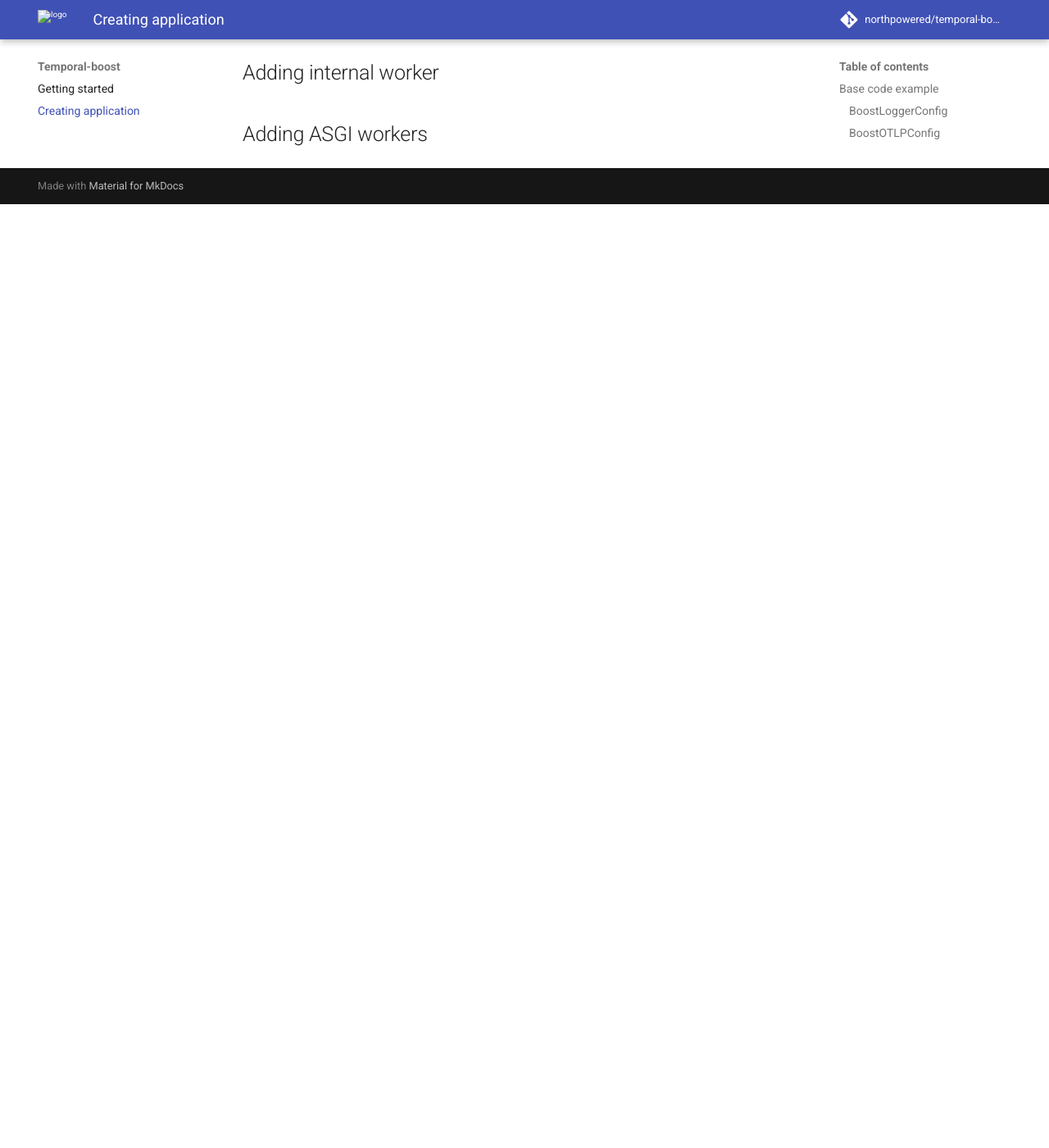
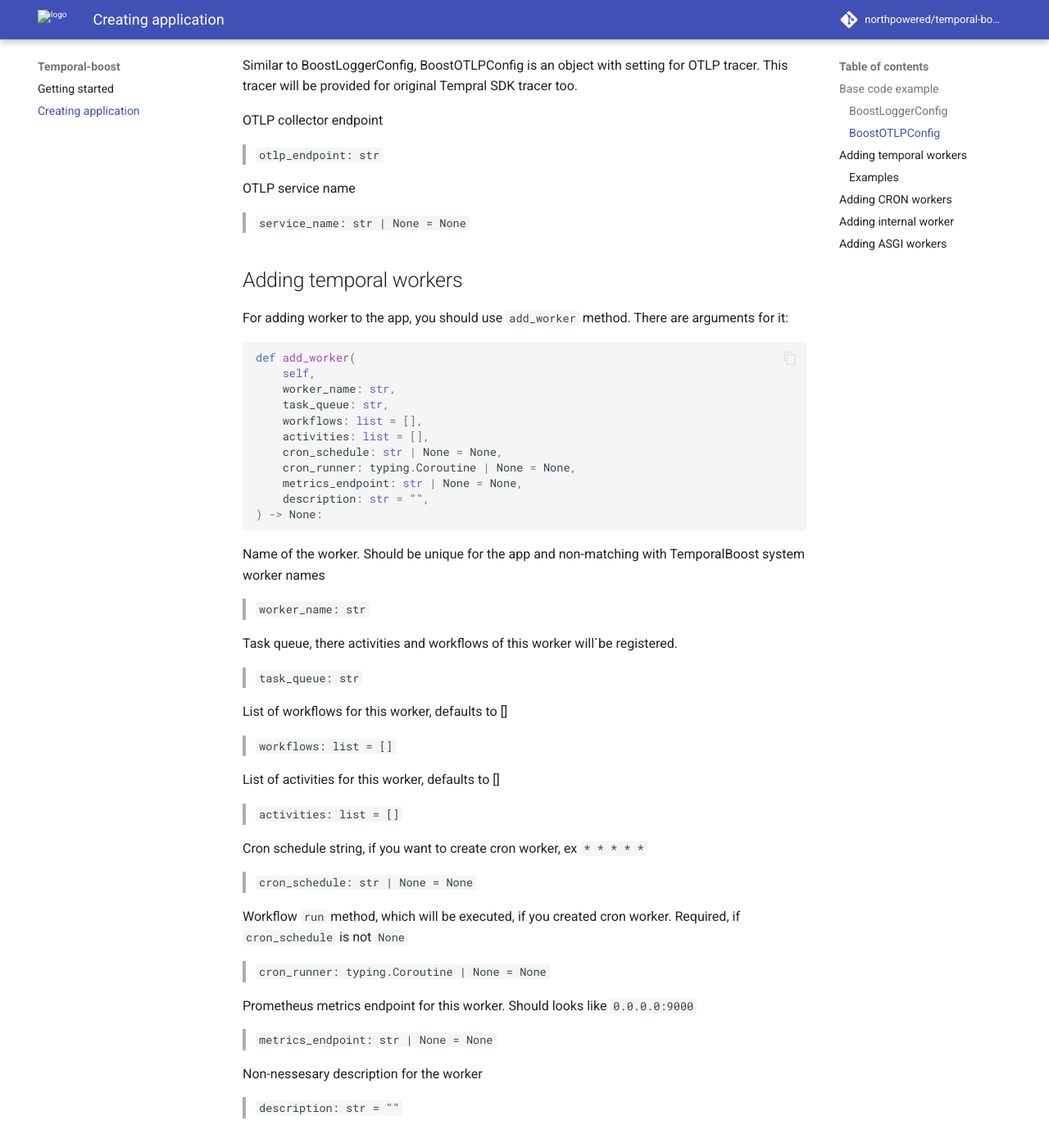
Before and after one commit to northpowered/temporal-boost, an MkDocs documentation site: the page built from docs/creating_application.md, in a window 1280 px wide and 1400 px high, scrolled down 1339 px. Shown: the whole window at 82% size. Built offline with MkDocs 1.6.1 and Material for MkDocs 9.7.7, drawn with Linux system fonts in a browser that asks for light colours; comment, search, counter and statistics services are not loaded; before the commit the page ends 1588 px from its top, so only the background shows below that; some of the changed text lies outside the part shown.

Commit message:
Creating_application page

````diff
--- a/docs/creating_application.md
+++ b/docs/creating_application.md
@@ -1,6 +1,8 @@
 # Creating application
 
 ## Base code example
+
+This\`s the base code snippet to start working with the framework. Create `BoostApp` object, set configuration for an app and run it.
 
 ```python
 # Creating `BoostApp` object
@@ -12,23 +14,92 @@ app: BoostApp = BoostApp(
     temporal_endpoint="localhost:7233", # Temporal endpoint
     temporal_namespace="default", # Temporal namespace
     logger_config=BoostLoggerConfig(
-        json=True, # Serialize logs in JSON format
-        bind_extra={"foo": "bar",}, # Add global `extra` for JSON logs
-        level="DEBUG", # Log level
-        multiprocess_safe=True # Enqueue mode of loguru
+        json=True,
+        bind_extra={"foo": "bar",},
+        level="DEBUG",
+        multiprocess_safe=True
     ),
     otlp_config=BoostOTLPConfig(
-        otlp_endpoint="otlp-collector", # OTLP reciever endpoint
-        service_name="example-app" #  Service name for OTLP
+        otlp_endpoint="otlp-collector",
+        service_name="example-app"
     ),
     use_pydantic=True # Use special JSON serializer inside Temporal SDK
 )
 ```
 ### BoostLoggerConfig
 
+BoostLoggerConfig is an object with setting for internal logger, based on loguru. There are the description:
+
+Logs output. Can be io object of filename
+> ```sink: typing.TextIO = sys.stdout```
+
+Log severity
+> ```level: str = "DEBUG" ```
+
+Internal seriallizer for logs
+> ```json: bool = True ```
+
+We use internal formatter, but ypu can provide anyone
+> ```formatter: typing.Callable | str = _default_json_formatter```
+
+Enqueue mode of loguru. Use it in async and muliprocess apps
+> ```multiprocess_safe: bool = True```
+
+Dict, that you can fill with anythind you want. It\`ll be added to `extra` field of log format
+> ```bind_extra: dict | None = None```
+
+
 ### BoostOTLPConfig
 
+Similar to BoostLoggerConfig, BoostOTLPConfig is an object with setting for OTLP tracer. This tracer will be provided for original Tempral SDK tracer too.
+
+OTLP collector endpoint
+> ```otlp_endpoint: str```
+
+OTLP service name
+> ```service_name: str | None = None```
+
 ## Adding temporal workers
+
+For adding worker to the app, you should use `add_worker` method. There are arguments for it:
+
+```python
+def add_worker(
+    self,
+    worker_name: str,
+    task_queue: str,
+    workflows: list = [],
+    activities: list = [],
+    cron_schedule: str | None = None,
+    cron_runner: typing.Coroutine | None = None,
+    metrics_endpoint: str | None = None,
+    description: str = "",
+) -> None:
+```
+Name of the worker. Should be unique for the app and non-matching with TemporalBoost system worker names
+> ```worker_name: str```
+
+Task queue, there activities and workflows of this worker will`be registered.
+> ```task_queue: str```
+
+List of workflows for this worker, defaults to []
+> ```workflows: list = []```
+
+List of activities for this worker, defaults to []
+> ```activities: list = []```
+
+Cron schedule string, if you want to create cron worker, ex `* * * * *`
+> ```cron_schedule: str | None = None```
+
+Workflow `run` method, which will be executed, if you created cron worker. Required, if `cron_schedule` is not `None`
+> ```cron_runner: typing.Coroutine | None = None```
+
+Prometheus metrics endpoint for this worker. Should looks like `0.0.0.0:9000`
+> ```metrics_endpoint: str | None = None```
+
+Non-nessesary description for the worker
+> ```description: str = ""```
+
 
 ### Examples
 ```python
@@ -56,7 +127,20 @@ app.add_worker(
 ```
 
 ## Adding CRON workers
+```python
+app.add_worker(
+    "worker_4",
+    "task_q_4",
+    workflows=[MyWorkflow],
+    cron_runner=MyWorkflow.run,
+    cron_schedule="* * * * *"
+)
+```
 
 ## Adding internal worker
 
+```python
+app.add_internal_worker("0.0.0.0", 8888, doc_endpoint="/doc")
+```
+
 ## Adding ASGI workers
````
Also changed, not shown: 1 other file.
